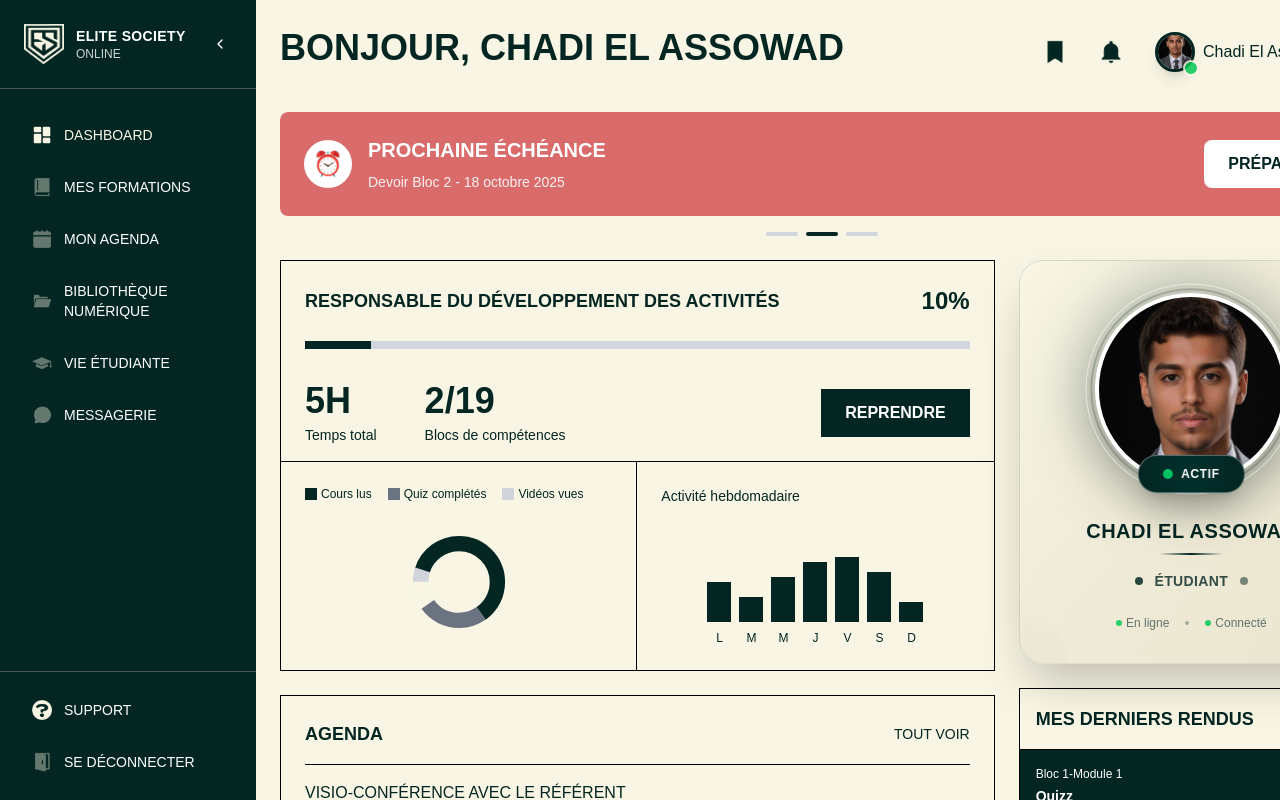
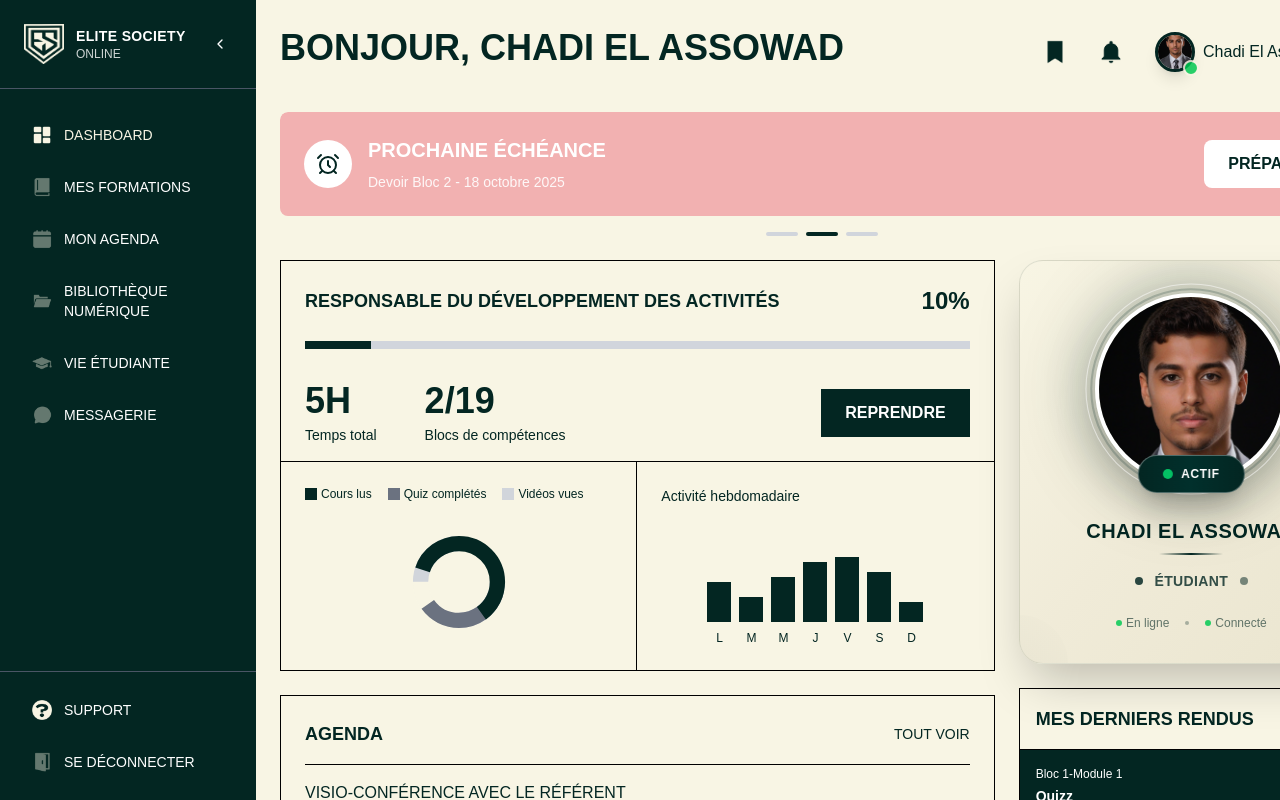
Before and after one commit to merguibi-cloud/Platforme_numerique, a Next.js app: page /espace-etudiant in a window 1280 px wide. Shown: the top 800 px of the page. Built offline with nearby package versions, Linux system fonts and the light colour scheme; a web font is replaced by a local one.

Commit message:
Carousel: remplacer emojis par icônes (BookOpen/AlarmClock/CalendarClock) et couleurs pastel (rose, bleu ciel) en conservant la première couleur de marque

```diff
--- a/src/app/espace-etudiant/components/StudentDashboard.tsx
+++ b/src/app/espace-etudiant/components/StudentDashboard.tsx
@@ -2,6 +2,7 @@
 import { useState, useEffect, useRef } from 'react';
 import Image from 'next/image';
 import { useRouter } from 'next/navigation';
+import { BookOpen, AlarmClock, CalendarClock } from 'lucide-react';
 
 export const StudentDashboard = () => {
   const [progress] = useState(10);
@@ -34,28 +35,31 @@ export const StudentDashboard = () => {
     return () => clearInterval(interval);
   }, []);
 
-  // Données des slides
+  // Données des slides (icônes élégantes + couleurs pastel)
   const slides = [
     {
       title: "EXCELLENT PROGRÈS!",
       subtitle: `Vous avez terminé ${progress}% du Module 1`,
       buttonText: "CONTINUER",
-      icon: "📚",
+      icon: ( <BookOpen className="w-6 h-6 text-[#032622]" /> ),
+      // Conserver la couleur de marque pour la première slide
       color: "bg-[#032622]"
     },
     {
       title: "PROCHAINE ÉCHÉANCE",
       subtitle: "Devoir Bloc 2 - 18 octobre 2025",
       buttonText: "PRÉPARER",
-      icon: "⏰",
-      color: "bg-[#D96B6B]"
+      icon: ( <AlarmClock className="w-6 h-6 text-[#032622]" /> ),
+      // Rose pastel
+      color: "bg-[#f2b1b1]"
     },
     {
       title: "RENDEZ-VOUS TUTEUR",
       subtitle: "Visio tuteur - 15 octobre 2025 à 09h00",
       buttonText: "REJOINDRE",
-      icon: "👨‍🏫",
-      color: "bg-[#4CAF50]"
+      icon: ( <CalendarClock className="w-6 h-6 text-[#032622]" /> ),
+      // Bleu ciel pastel
+      color: "bg-[#b9d6f2]"
     }
   ];
 
@@ -147,7 +151,7 @@ export const StudentDashboard = () => {
               <div className="flex justify-between items-center">
                 <div className="flex items-center space-x-4">
                   <div className="w-12 h-12 bg-white rounded-full flex items-center justify-center">
-                    <span className="text-2xl">{slide.icon}</span>
+                    {slide.icon}
                   </div>
                   <div>
                     <h2
```
